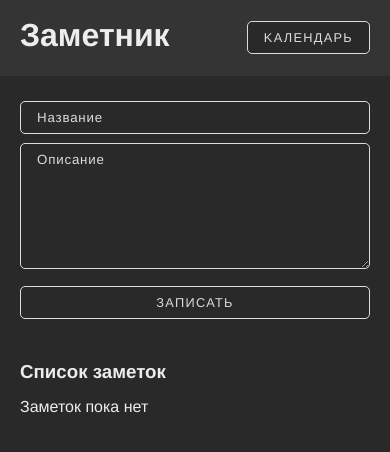
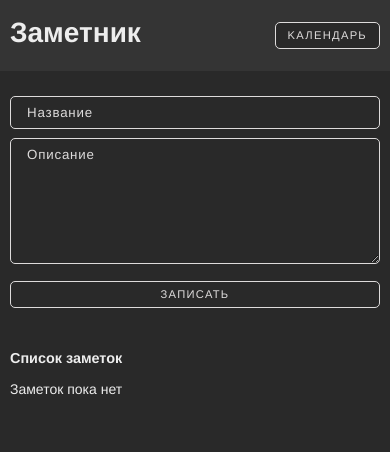
Before and after one commit to Cat-Malum/Zametnik, a Vue app: page / in a window 390 px wide. Shown: the top 452 px of the page. Built offline with nearby package versions, Linux system fonts and the light colour scheme.

Commit message:
Adaptive and animations

```diff
--- a/src/App.vue
+++ b/src/App.vue
@@ -49,4 +49,18 @@ h1, h2, h3, h4, h5, h6 {
   margin: 0 auto;
   height: 100%;
 }
+
+@media screen and (max-width: 470px) {
+  body {
+    font-size: 14px;
+  }
+
+  h3 {
+    font-size: 0.9rem;
+  }
+
+  .app-content {
+    padding: 0 10px 40px;
+  }
+}
 </style>
--- a/src/assets/scss/mixins/input_button.scss
+++ b/src/assets/scss/mixins/input_button.scss
@@ -43,4 +43,9 @@
     background-color: #fff;
     box-shadow:  0 0 20px 1px #fff;
   }
+
+  @media screen and (max-width: 470px) {
+    padding: 0.4rem 0.75rem;
+    font-size: 0.7rem;
+  }
 }
--- a/src/components/CalendarMonthDayItem.vue
+++ b/src/components/CalendarMonthDayItem.vue
@@ -79,4 +79,11 @@ const props = defineProps({
     background-color: #dddbdb;
   }
 }
+
+@media screen and (max-width: 470px) {
+  .calendar-day {
+    margin: 3px;
+    padding: 7px;
+  }
+}
 </style>
--- a/src/components/CalendarWeekdays.vue
+++ b/src/components/CalendarWeekdays.vue
@@ -25,4 +25,10 @@ const weekdays = computed(() => {
   align-items: center;
   margin: 5px 0;
 }
+
+// @media screen and (max-width: 470px) {
+//   .day-of-week {
+//     margin: 2px 0;
+//   }
+// }
 </style>
--- a/src/components/CalendarWindow.vue
+++ b/src/components/CalendarWindow.vue
@@ -161,4 +161,14 @@ li {
     }
   }
 }
+
+@media screen and (max-width: 470px) {
+  .calendar-window {
+    max-width: 320px;
+
+    .calendar-month {
+      margin-right: 15px;
+    }
+  }
+}
 </style>
--- a/src/components/ModalWindow.vue
+++ b/src/components/ModalWindow.vue
@@ -58,7 +58,6 @@ const closeClickOnOutside = (event) => {
 
 .slide-fade-enter-from,
 .slide-fade-leave-to {
-  transform: translateX(-20px);
   opacity: 0;
 }
 </style>
--- a/src/components/WindowAlert.vue
+++ b/src/components/WindowAlert.vue
@@ -51,4 +51,10 @@ const close = () => signalsStore.changeSignalForAlertWindow();
     line-height: 4.5rem;
   }
 }
+
+@media screen and (max-width: 470px) {
+  .window-alert {
+    max-width: 270px;
+  }
+}
 </style>
--- a/src/components/WindowForDelete.vue
+++ b/src/components/WindowForDelete.vue
@@ -64,7 +64,7 @@ const deleteNoteAndClose = (id) => {
   border-radius: 5px;
   z-index: 15;
 
-  .window-for-delete__buttons {
+  &__buttons {
     display: flex;
     justify-content: space-between;
     margin: 20px auto 0;
@@ -75,4 +75,10 @@ const deleteNoteAndClose = (id) => {
     }
   }
 }
+
+@media screen and (max-width: 470px) {
+  .window-for-delete {
+    max-width: 300px;
+  }
+}
 </style>
--- a/src/views/HomeCalendar.vue
+++ b/src/views/HomeCalendar.vue
@@ -1,24 +1,24 @@
 <template>
-  <div
+  <!-- <div
     class="calendar"
     :class="{'calendar__open': signalsStore.signalForCalendar}"
     @click="closeClickOnOutside"
-  >
+  > -->
     <calendar-month />
-  </div>
+  <!-- </div> -->
 </template>
 
 <script setup>
-import { useSignalsStore } from '@/store/signalsStore';
+// import { useSignalsStore } from '@/store/signalsStore';
 import CalendarMonth from '@/components/CalendarMonth.vue';
 
-const signalsStore = useSignalsStore();
+// const signalsStore = useSignalsStore();
 
-const closeClickOnOutside = (event) => {
-  if (event.target.classList.contains('calendar__open')) {
-    signalsStore.changeSignalForCalendar();
-  }
-};
+// const closeClickOnOutside = (event) => {
+//   if (event.target.classList.contains('calendar__open')) {
+//     signalsStore.changeSignalForCalendar();
+//   }
+// };
 </script>
 
 <style lang="scss">
--- a/src/views/HomeHeader.vue
+++ b/src/views/HomeHeader.vue
@@ -47,4 +47,10 @@ const openCalendar = () => {
     justify-self: center;
   }
 }
+
+@media screen and (max-width: 470px) {
+  .header__wrapper {
+    padding: 2vh 10px;
+  }
+}
 </style>
--- a/src/views/LeftModule.vue
+++ b/src/views/LeftModule.vue
@@ -87,11 +87,11 @@
 
     <window-for-delete
       :id="prop"
-      v-if="signalsStore.signalForDeleteBtn"
+      v-show="signalsStore.signalForDeleteBtn"
     />
 
     <window-alert
-      v-if="signalsStore.signalForAlertWindow"
+      v-show="signalsStore.signalForAlertWindow"
     />
   </div>
 </template>
```
